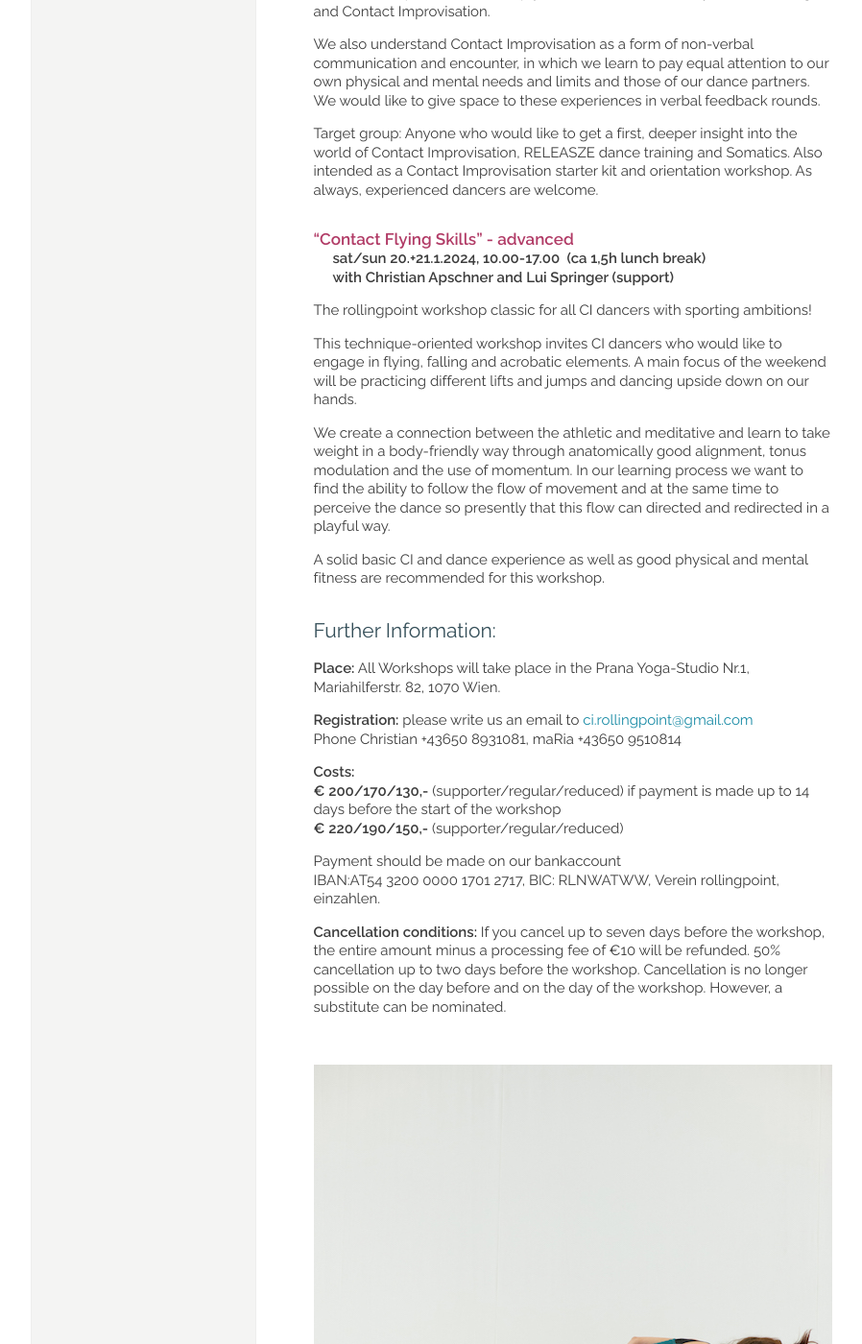
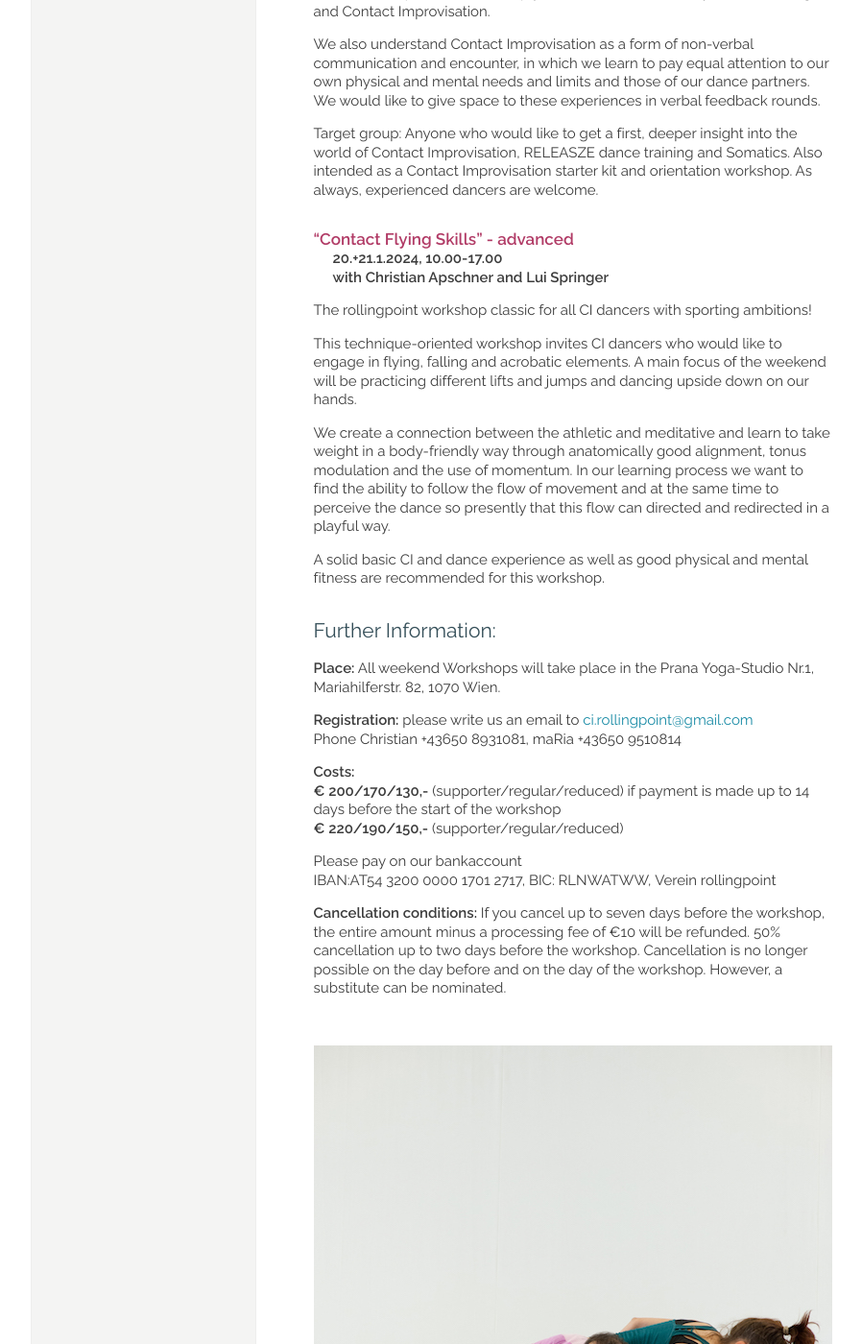
Before and after one commit to manulari/rollingpointat, a Jekyll site: the page built from _pages_en/en-workshops.md, in a window 1280 px wide and 1400 px high, scrolled down 1059 px. Shown: the whole window at 96% size, without its empty margins (152-1050 px from the left). Built offline with Jekyll 4.4.1, drawn with Linux system fonts in a browser that asks for light colours; comment, search, counter and statistics services are not loaded; some of the changed text lies outside the part shown.

Commit message:
Update page (en) “en-workshops”

```diff
--- a/_pages_en/en-workshops.md
+++ b/_pages_en/en-workshops.md
@@ -31,12 +31,10 @@ We also understand Contact Improvisation as a form of non-verbal communication a
 
 Target group: Anyone who would like to get a first, deeper insight into the world of Contact Improvisation, RELEASZE dance training and Somatics. Also intended as a Contact Improvisation starter kit and orientation workshop. As always, experienced dancers are welcome.
 
-
-
 #### **"Contact Flying Skills"** - advanced
 
-**sat/sun 20.+21.1.2024, 10.00-17.00  (ca 1,5h lunch break)**\
-**with Christian Apschner and Lui Springer (support)**
+**20.+21.1.2024, 10.00-17.00**\
+**with Christian Apschner and Lui Springer**
 
 The rollingpoint workshop classic for all CI dancers with sporting ambitions!
 
@@ -48,7 +46,7 @@ A solid basic CI and dance experience as well as good physical and mental fitnes
 
 ## Further Information:
 
-**Place:** All Workshops will take place in the Prana Yoga-Studio Nr.1, Mariahilferstr. 82, 1070 Wien.
+**Place:** All weekend Workshops will take place in the Prana Yoga-Studio Nr.1, Mariahilferstr. 82, 1070 Wien.
 
 **Registration:** please write us an email to [ci.rollingpoint@gmail.com](mailto:ci.rollingpoint@gmail.com)\
 Phone Christian +43650 8931081, maRia +43650 9510814
@@ -57,8 +55,8 @@ Phone Christian +43650 8931081, maRia +43650 9510814
 **€ 200/170/130,-** (supporter/regular/reduced) if payment is made up to 14 days before the start of the workshop\
 **€ 220/190/150,-** (supporter/regular/reduced)
 
-Payment should be made on our bankaccount\
-IBAN:AT54 3200 0000 1701 2717, BIC: RLNWATWW, Verein rollingpoint, einzahlen.
+Please pay on our bankaccount\
+IBAN:AT54 3200 0000 1701 2717, BIC: RLNWATWW, Verein rollingpoint
 
 **Cancellation conditions:** If you cancel up to seven days before the workshop, the entire amount minus a processing fee of €10 will be refunded. 50% cancellation up to two days before the workshop. Cancellation is no longer possible on the day before and on the day of the workshop. However, a substitute can be nominated.
 
```
Also changed, not shown: other parts of _pages_en/en-workshops.md (+1 -1 lines).
